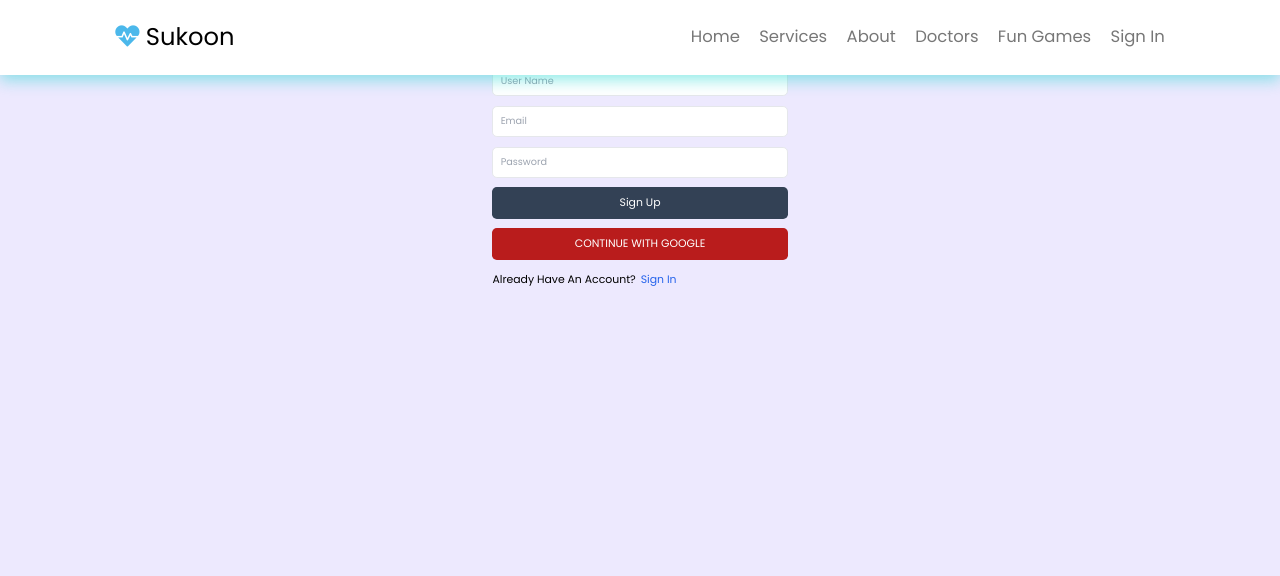
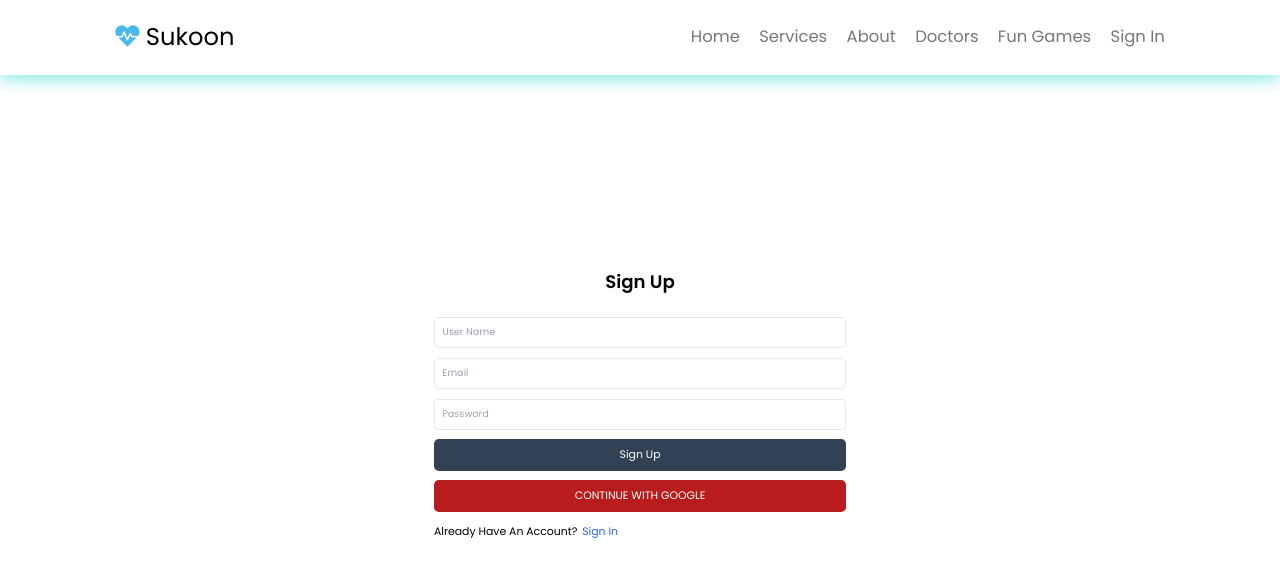
Before and after one commit to Abhinavrajsrivastav/Health_care01, a React (Create React App) app in the folder client/: page /sign-up in a window 1280 px wide. Shown: the top 576 px of the page. Built offline with nearby package versions, Linux system fonts and the light colour scheme.

Commit message:
Major styling Done

```diff
--- a/client/src/Components/Head/Head.jsx
+++ b/client/src/Components/Head/Head.jsx
@@ -15,7 +15,7 @@ const Header = () => {
       </a>
 
       <nav className="navbar">
-        <a href="#home">home</a>
+        <a href="/">home</a>
         <a href="#services">services</a>
         <a href="#about">about</a>
         <a href="#doctors">doctors</a>
@@ -31,7 +31,7 @@ const Header = () => {
             <img
               src={currentUser.avatar}
               alt="User Avatar"
-              className="h-8 w-8 rounded-full "
+              className="h-12 w-12 rounded-full "
             />
           ) : (
             <span className=" text-1.7rem hover:text-green-400">Sign in</span>
--- a/client/src/Pages/Profile.jsx
+++ b/client/src/Pages/Profile.jsx
@@ -131,8 +131,8 @@ export default function Profile() {
   };
 
   return (
-    <div  >
-      <div className=" p-3 max-w-lg mx-auto">
+    <div className="flex justify-center items-center min-h-screen">
+      <div className=" p-3 w-full md:w-1/2 lg:w-1/3 mx-auto">
         <h1 className="text-3xl font-semibold text-center my-7">Profile</h1>
         <form onSubmit={handleSubmit} className="flex flex-col gap-4">
           <input
--- a/client/src/Pages/SignIn.jsx
+++ b/client/src/Pages/SignIn.jsx
@@ -48,7 +48,8 @@ const SignIn = () => {
     }
   };
   return (
-    <div className="top-30 max-w-lg mx-auto">
+    <div className="flex justify-center items-center min-h-screen">
+      <div className=" p-3 w-full md:w-1/2 lg:w-1/3 mx-auto">
         <h1 className="pt-5 text-3xl text-center font-semibold">Sign In</h1>
         <form className=" pt-10 flex flex-col gap-4" onSubmit={handleSubmit}>
           <input
@@ -76,8 +77,11 @@ const SignIn = () => {
         <div className="flex gap-2 mt-5">
           <p className="text-lg">Don't have an Account?</p>
           <Link to={"/sign-up"}>
-          <span className="text-blue-600 hover:underline text-lg">Sign Up</span>
+            <span className="text-blue-600 hover:underline text-lg">
+              Sign Up
+            </span>
           </Link>
+        </div>
       </div>
     </div>
   );
--- a/client/src/Pages/SignUp.jsx
+++ b/client/src/Pages/SignUp.jsx
@@ -42,8 +42,8 @@ const SignUp = () => {
     }
   };
   return (
-    <div className="bg-violet-100 min-h-screen">
-      <div className="p-3 max-w-lg mx-auto">
+    <div className="flex justify-center items-center min-h-screen">
+      <div className="p-3 w-full md:w-1/2 lg:w-1/3 mx-auto">
         <h1 className="pt-5 text-3xl text-center font-semibold">Sign Up</h1>
         <form className="pt-10 flex flex-col gap-4" onSubmit={handleSubmit}>
           <input
```
Lines whose indentation alone changed are shown as unchanged.
